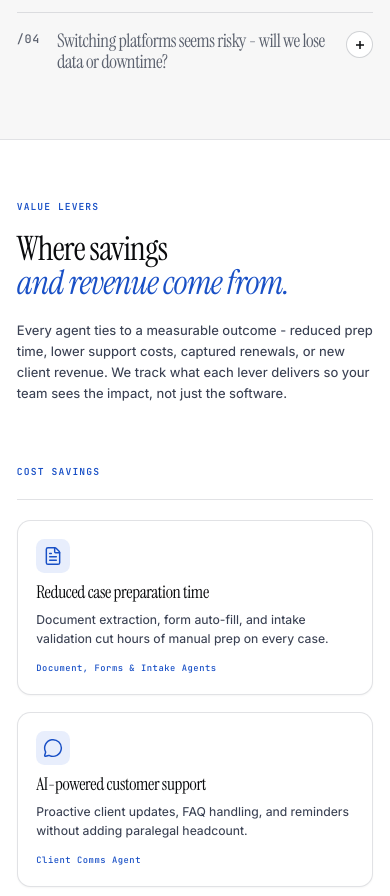
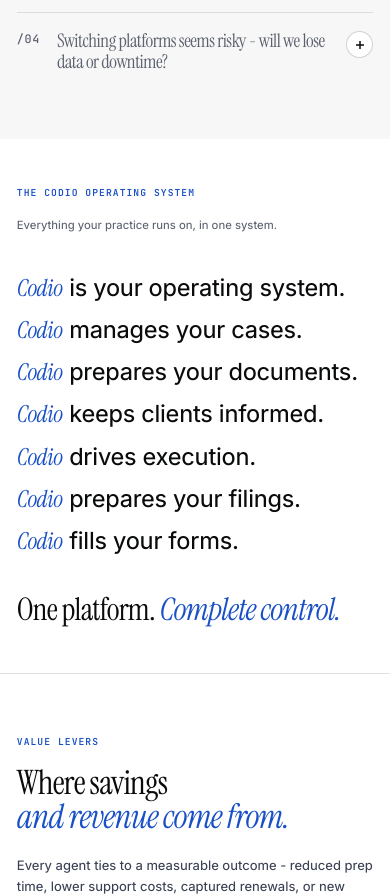
Before and after one commit to Pj-Vineeth-Kumar/landing-trails, a React (Vite) app: page / in a window 390 px wide. Shown: the part 5620-6516 px from the top of the page. Built offline with nearby package versions, Linux system fonts and the light colour scheme.

Commit message:
Add Operating System component and integrate into main application. Update SEO metadata and navigation links to include new section. Enhance global styles for improved layout and responsiveness.

```diff
--- a/src/App.jsx
+++ b/src/App.jsx
@@ -6,6 +6,7 @@
 import { SeoHead } from './components/SeoHead.jsx';
 import { Hero } from './components/Hero.jsx';
 import { LogoStrip, OutcomesHeadline, ValueProp, AgentCatalog, HowItWorks } from './components/MarketingSections.jsx';
+import { OperatingSystem } from './components/OperatingSystem.jsx';
 import {
   AgentOrbit,
   Testimonial,
@@ -224,6 +225,7 @@
         <AgentCatalog />
         <Testimonial />
         <HowItWorks />
+        <OperatingSystem />
         <ValueLevers />
         <Metrics />
         <CTA />
--- /dev/null
+++ b/src/components/OperatingSystem.jsx
@@ -0,0 +1,90 @@
+import React, { useMemo } from 'react';
+import { motion } from 'framer-motion';
+
+/* Codio Operating System - typography-led scroll narrative.
+   Anaphoric "Codio …" lines reveal one-by-one, then climax into a bold payoff.
+   Mechanic: per-line in-view fade/rise (framer-motion whileInView) - robust on
+   mobile (no scroll-pinning, IntersectionObserver-based, coexists with Lenis).
+   "Codio" is the held constant anchor: Instrument Serif italic, igniting to --blue
+   on entry. Reuses the site ease, reveal cadence, tokens, and reduced-motion contract. */
+
+const ease = [0.2, 0.7, 0.2, 1];
+
+/* Anchor word "Codio" is the constant; array carries only the predicates */
+const LINES = [
+  ' is your operating system.',
+  ' manages your cases.',
+  ' prepares your documents.',
+  ' keeps clients informed.',
+  ' drives execution.',
+  ' prepares your filings.',
+  ' fills your forms.',
+];
+
+const containerVariants = {
+  hidden: {},
+  visible: { transition: { staggerChildren: 0.09 } },
+};
+
+const lineVariants = {
+  hidden: { opacity: 0, y: 28 },
+  visible: { opacity: 1, y: 0, transition: { duration: 0.95, ease } },
+};
+
+/* The one expressive flourish - the anchor "ignites" from ink-3 to brand blue */
+const anchorVariants = {
+  hidden: { color: 'var(--ink-3)' },
+  visible: { color: 'var(--blue)', transition: { duration: 0.95, ease } },
+};
+
+export const OperatingSystem = () => {
+  const reduced = useMemo(
+    () => window.matchMedia('(prefers-reduced-motion: reduce)').matches,
+    []
+  );
+
+  return (
+    <section id="operating-system" className="sec">
+      <div className="container-narrow">
+        <div className="reveal section-head-wide">
+          <div className="eyebrow" style={{ color: 'var(--blue)', marginBottom: 'var(--space-md)' }}>
+            The Codio Operating System
+          </div>
+          <p className="type-lead os-lead">
+            Everything your practice runs on, in one system.
+          </p>
+        </div>
+
+        <motion.div
+          className="os-narrative"
+          variants={containerVariants}
+          initial={reduced ? false : 'hidden'}
+          whileInView={reduced ? undefined : 'visible'}
+          animate={reduced ? 'visible' : undefined}
+          viewport={{ once: true, amount: 0.6 }}
+        >
+          {LINES.map((predicate) => (
+            <motion.p className="os-line" variants={lineVariants} key={predicate}>
+              <motion.em className="display os-anchor" variants={anchorVariants}>
+                Codio
+              </motion.em>
+              <span className="os-predicate">{predicate}</span>
+            </motion.p>
+          ))}
+        </motion.div>
+
+        <motion.h2
+          className="os-payoff display type-display-cta"
+          initial={reduced ? false : { opacity: 0, y: 28 }}
+          whileInView={reduced ? undefined : { opacity: 1, y: 0 }}
+          animate={reduced ? { opacity: 1, y: 0 } : undefined}
+          viewport={{ once: true, amount: 0.8 }}
+          transition={{ duration: 1.1, ease, delay: 0.12 }}
+        >
+          <span className="os-payoff-ink">One platform.</span>{' '}
+          <em className="os-payoff-em">Complete control.</em>
+        </motion.h2>
+      </div>
+    </section>
+  );
+};
--- a/src/config/seo.js
+++ b/src/config/seo.js
@@ -230,6 +230,7 @@
       <li><a href="${SITE_URL}/#agents">AI Agents</a></li>
       <li><a href="${SITE_URL}/#customers">Teams</a></li>
       <li><a href="${SITE_URL}/#how">Questions</a></li>
+      <li><a href="${SITE_URL}/#operating-system">Operating System</a></li>
       <li><a href="${SITE_URL}/#value-levers">Outcomes</a></li>
       <li><a href="${SITE_URL}/#metrics">ROI</a></li>
     </ul>
@@ -250,6 +251,10 @@
     <h2>Common questions for immigration law firms and corporate teams</h2>
     <dl>${faqList}</dl>
   </section>
+  <section id="operating-system">
+    <h2>One platform. Complete control.</h2>
+    <p>Codio is your operating system. Codio manages your cases. Codio prepares your documents. Codio keeps clients informed. Codio drives execution. Codio prepares your filings. Codio fills your forms.</p>
+  </section>
   <section id="value-levers">
     <h2>Where savings and revenue come from</h2>
     <p>Cost savings from reduced case prep and AI-powered support. Revenue growth from renewal detection and BD automation - each tied to measurable agent outcomes.</p>
--- a/src/config/siteNav.js
+++ b/src/config/siteNav.js
@@ -5,6 +5,7 @@
   { href: '#agents', label: 'Agents' },
   { href: '#customers', label: 'Teams' },
   { href: '#how', label: 'Questions' },
+  { href: '#operating-system', label: 'System' },
   { href: '#value-levers', label: 'Outcomes' },
   { href: '#metrics', label: 'ROI' },
 ];
--- a/src/styles/global.css
+++ b/src/styles/global.css
@@ -429,6 +429,17 @@
 .outcomes-headline-section{padding:calc(40px * var(--ui-scale)) 0 calc(36px * var(--ui-scale));background:#fff;}
 .outcomes-headline-section .section-head-wide{margin-bottom:0;}
 
+/* Codio Operating System - typography-led narrative (tokens only, no new values) */
+#operating-system .section-head-wide{margin-bottom:0;}
+.os-narrative{display:flex;flex-direction:column;gap:var(--space-md);}
+.os-line{display:flex;align-items:baseline;gap:var(--space-2xs);line-height:1.08;font-size:var(--text-display-md);}
+.os-anchor{font-style:italic;}
+.os-predicate{font-family:var(--sans);font-weight:450;color:var(--ink);letter-spacing:-0.01em;}
+.os-lead{color:var(--muted);margin-bottom:var(--space-6xl);}
+.os-payoff{text-align:left;margin-top:var(--space-5xl);line-height:1.04;}
+.os-payoff-ink{color:var(--ink);font-style:normal;}
+.os-payoff-em{color:var(--blue);font-style:italic;}
+
 .navlink{font-family:var(--display);font-size:calc(17px * var(--ui-scale));color:var(--ink-3);font-weight:500;letter-spacing:-0.018em;transition:color .2s;}
 .navlink:hover{color:var(--ink);}
 .site-nav .navlink{color:var(--ink-2);font-weight:500;}
@@ -703,6 +714,7 @@
   .section-head-row{flex-direction:column;align-items:flex-start;}
   .section-head-row .btn{align-self:flex-start;text-align:center;justify-content:center;}
   .section-head,.section-head-wide{margin-bottom:var(--space-4xl);}
+  #operating-system .os-lead{margin-bottom:var(--space-4xl);}
 }
 
 @media(max-width:768px){
@@ -883,6 +895,9 @@
   .cta-nowrap{white-space:normal !important;}
 
   .ft-grid{grid-template-columns:1fr !important;}
+
+  #operating-system .os-line{flex-wrap:wrap;}
+  #operating-system .os-payoff{margin-top:var(--space-4xl);}
 }
 
 @media(max-width:480px){
```
Also changed, not shown: 1 other file (tests, documents, lock files or other folders).
